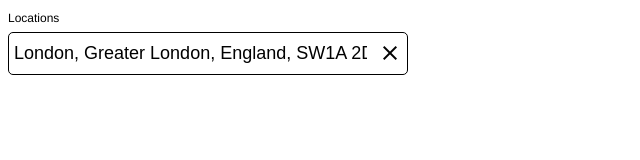
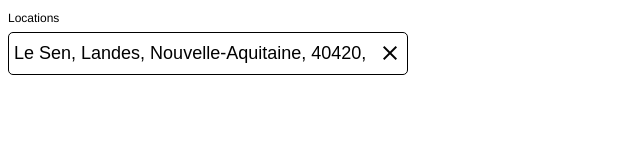
Before and after one commit to jurisbandenieks/autocomplete, a Vue app: page / in a window 1280 px wide. Shown: the top 160 px of the page, without its empty margins (0-640 px from the left). Built offline with nearby package versions, Linux system fonts and the light colour scheme.

Commit message:
init data and data norm

```diff
--- a/src/App.vue
+++ b/src/App.vue
@@ -1,22 +1,27 @@
 <template>
+  <!-- From vuejs team -->
+  <!-- One caveat is that browsers ignore any form of preventing the submit when the form contains only one input element. only god knows why, but that’s how it is. -->
+  <form @submit.prevent="handleSubmit()">
     <autocomplete
+      :initial-search="initialSearch"
       :items="locations"
-    :initial-search="location"
       :clearable="true"
       :show-avatar="true"
       label="Locations"
       @search-update="getLocations"
-    @result-update="setLocation"
+      @result-update="(e) => (location = e)"
     >
       <template v-if="loading" v-slot:loading
         ><li>Loading results...</li>
       </template>
     </autocomplete>
+  </form>
 </template>
 
 <script>
+import _ from "lodash";
 import Autocomplete from "@/components/inputs/Autocomplete.vue";
-import { fetchLocations } from "@/api";
+import { fetchLocation, fetchLocations } from "@/api";
 
 export default {
   name: "App",
@@ -26,17 +31,24 @@ export default {
 
   data() {
     return {
+      initialSearch: "",
       locations: [],
-      location: "",
+      location: {},
       loading: false
     };
   },
 
-  created() {
+  async mounted() {
     // some initial pre-loaded data for example
-    this.location = {
-      display_name: "London, Greater London, England, SW1A 2DX, United Kingdom"
-    };
+    try {
+      const { data } = await fetchLocation();
+
+      if (data) {
+        this.initialSearch = _.get(data, "display_name", "");
+      }
+    } catch (err) {
+      console.error(err);
+    }
   },
 
   methods: {
@@ -45,7 +57,7 @@ export default {
         this.loading = true;
 
         try {
-          const { data } = await fetchLocations(inputText);
+          const data = await fetchLocations(inputText);
 
           if (data && data.length > 0) {
             this.locations = data;
@@ -59,9 +71,8 @@ export default {
         this.locations = [];
       }
     },
-    setLocation(result) {
-      console.log(result);
-      this.location = result;
+    handleSubmit() {
+      console.log("Subitting ->>", this.location);
     }
   }
 };
--- a/src/components/inputs/Autocomplete.vue
+++ b/src/components/inputs/Autocomplete.vue
@@ -25,12 +25,12 @@
       <slot name="loading"></slot>
       <li
         v-for="item in items"
-        :key="item.place_id"
+        :key="item.id"
         class="autocomplete__result"
-        :class="{ 'is-active': item.place_id === getActiveId }"
+        :class="{ 'is-active': item.id === getActiveId }"
         @click="setResult(item)"
       >
-        <span>{{ item.display_name }}</span>
+        <span>{{ item.label }}</span>
       </li>
     </ul>
   </div>
@@ -44,10 +44,8 @@ export default {
 
   props: {
     initialSearch: {
-      type: Object,
-      default: () => {
-        return {};
-      }
+      type: String,
+      default: ""
     },
     items: {
       type: Array,
@@ -78,10 +76,6 @@ export default {
 
   mounted() {
     document.addEventListener("click", this.handleClickOutside);
-
-    if (this.initialSearch) {
-      this.search = this.initialSearch.display_name;
-    }
   },
 
   unmounted() {
@@ -90,7 +84,15 @@ export default {
 
   computed: {
     getActiveId() {
-      return _.get(this.items[this.arrowCounter], "place_id", null);
+      return _.get(this.items[this.arrowCounter], "id", null);
+    }
+  },
+
+  watch: {
+    initialSearch(val) {
+      if (!this.search && val) {
+        this.search = val;
+      }
     }
   },
 
@@ -114,7 +116,7 @@ export default {
     }, 500),
 
     setResult(val) {
-      this.search = _.get(val, "display_name", null);
+      this.search = _.get(val, "label", null);
       this.isOpen = false;
       this.$emit("result-update", val);
     },
@@ -140,10 +142,6 @@ export default {
 
     onClear() {
       this.setResult(null);
-    },
-
-    getCountry(val) {
-      return _.get(val, "address.country", "");
     }
   }
 };
```
Lines whose indentation alone changed are shown as unchanged.
